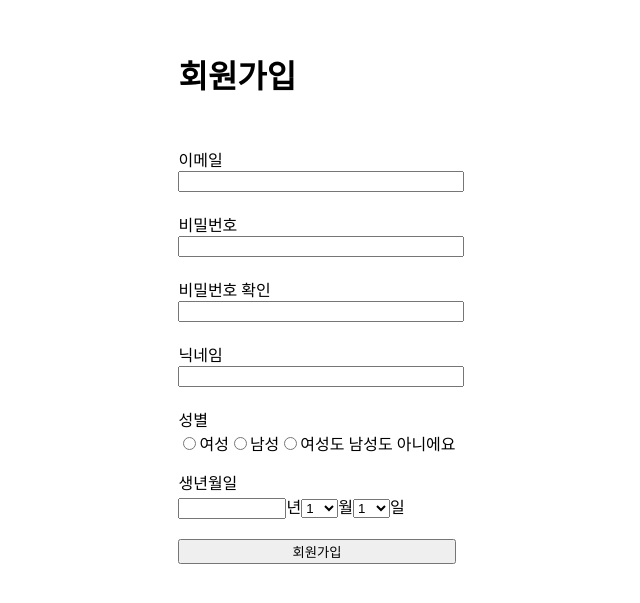
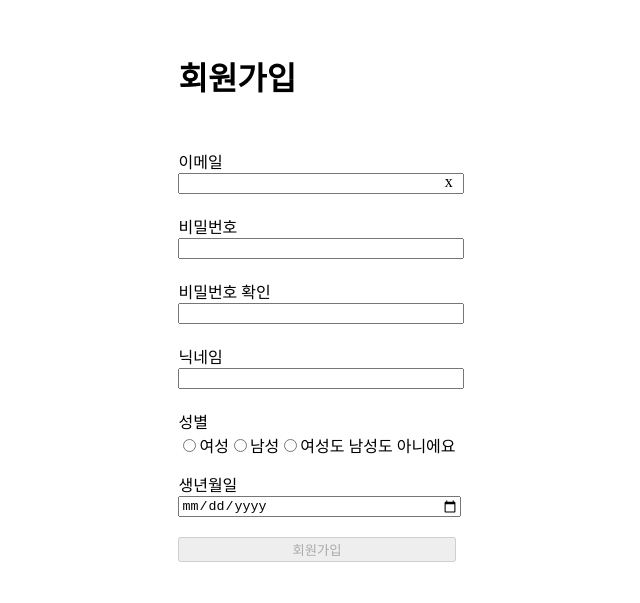
Before and after one commit to leewol/Cluvie, a React (Create React App) app in the folder front/: page /RegisterByEmail in a window 1280 px wide. Shown: the part 111-714 px from the top of the page, without its empty margins (323-963 px from the left). Built offline with nearby package versions, Linux system fonts and the light colour scheme.

Commit message:
[Chore] 폼 검증 작업 중

```diff
--- a/front/src/pages/User/Login.tsx
+++ b/front/src/pages/User/Login.tsx
@@ -17,7 +17,7 @@ function Login() {
           <input type='password' placeholder='비밀번호' />
           <button type='submit'>로그인</button>
         </UserForm>
-        <Link to='/join'>가입하기</Link>
+        <Link to='/register'>가입하기</Link>
       </InnerBox>
     </ContainerBox>
   );
--- a/front/src/pages/User/RegisterForm.tsx
+++ b/front/src/pages/User/RegisterForm.tsx
@@ -3,11 +3,13 @@ import { useNavigate } from "react-router-dom";
 import styled from "@emotion/styled";
 import axios from "axios";
 
+// import CheckCircleOutlineIcon from '@mui/icons-material/CheckCircleOutline';
+// import DoNotDisturbIcon from '@mui/icons-material/DoNotDisturb';
+
 import { ContainerBox } from "../../styles/Container";
 
 // TODO : 스타일 - 데이터 create(API), 비밀번호 일치 확인, input박스 커스텀, radio 커스텀
-// TODO: 검증 - 이메일 형식, 비밀번호 6자리 이상, 비밀번호 확인 일치, 닉네임 2글자 이상
-// 이야기할 것 : age , enum (성별 자료형)
+// TODO: 검증 - 이메일, 비밀번호, 비밀번호 일치, 닉네임
 
 const RegisterFormInnerBox = styled.form`
   display: flex;
@@ -21,8 +23,17 @@ const RegisterInputs = styled.div`
   display: flex;
   flex-direction: column;
 
-  div:not(.birth) > input {
+  div {
     width: 100%;
+    position: relative;
+  }
+  div > input {
+    width: 100%;
+  }
+  div > span {
+    position: absolute;
+    top: 0;
+    right: 1%;
   }
 
   input {
@@ -31,10 +42,6 @@ const RegisterInputs = styled.div`
   input[type="radio"] {
     // display: none;
   }
-`;
-
-const BirthBox = styled.input`
-  width: 100px;
 `;
 
 function RegisterForm() {
@@ -46,13 +53,15 @@ function RegisterForm() {
     nickname: "",
     password: "",
     confirmPassword: "",
-    age: "",
+    birthDate: "",
     sex: "",
   });
-  const [birthYear, setBirthYear] = useState("");
 
-  const isEmailValid = (email: String) => {
-    return true;
+  const isEmailValid = (email: string) => {
+    const emailRegex =
+      /^(([^<>()[\].,;:\s@"]+(\.[^<>()[\].,;:\s@"]+)*)|(".+"))@(([^<>()[\].,;:\s@"]+\.)+[^<>()[\].,;:\s@"]{2,})$/i;
+
+    return emailRegex.test(email);
   };
   const isPasswordValid = form.password.length >= 6;
   const isPasswordConfirmed = form.password === form.confirmPassword;
@@ -63,70 +72,43 @@ function RegisterForm() {
     isPasswordConfirmed &&
     isNicknameValid;
 
+  const showValidIcon = (validation: boolean) => {
+    return validation ? <span>o</span> : <span>x</span>;
+  };
+
   const onChange = (event: React.ChangeEvent<HTMLInputElement>) => {
     const { name, value } = event.target;
-    let age = 0;
-
-    if (name === "age") {
-      setBirthYear(() => value);
-
-      const date = new Date();
-      age = date.getFullYear() - Number(value) + 1;
-    }
 
     setForm((prev) => ({
       ...prev,
-      [name]: name === "age" ? age : value,
+      [name]: value,
     }));
   };
 
   const handleSumbit = (event: React.FormEvent<HTMLFormElement>) => {
     event.preventDefault();
     console.log(form);
+
     // * 데이터 create 후 메인 페이지로 이동하기
-    const { email, password, nickname, age } = form;
-    const bodyData = JSON.stringify({
-      email,
-      password,
-      nickname,
-      age,
-      sex: Number(form.sex),
-    });
+    // const { email, password, nickname, birthDate, sex } = form;
+    // const bodyData = JSON.stringify({
+    //   email,
+    //   password,
+    //   nickname,
+    //   birthDate,
+    //   sex,
+    // });
 
-    console.log(bodyData);
+    // console.log(bodyData);
 
-    axios
-      .post(`${serverUrl}/users/registration`, bodyData, {
-        headers: {
-          "Content-Type": "application/json",
-        },
-      })
-      .then((res) => console.log(res))
-      .catch((err) => console.log(err));
-  };
-
-  const monthslist = () => {
-    const months = [];
-    for (let i = 1; i < 13; i++) {
-      months.push(
-        <option key={i} value={i}>
-          {i}
-        </option>
-      );
-    }
-    return months;
-  };
-
-  const dayslist = () => {
-    const days = [];
-    for (let i = 1; i < 32; i++) {
-      days.push(
-        <option key={i} value={i}>
-          {i}
-        </option>
-      );
-    }
-    return days;
+    // axios
+    //   .post(`${serverUrl}/users`, bodyData, {
+    //     headers: {
+    //       "Content-Type": "application/json",
+    //     },
+    //   })
+    //   .then((res) => console.log(res))
+    //   .catch((err) => console.log(err));
   };
 
   return (
@@ -143,6 +125,7 @@ function RegisterForm() {
                 value={form.email}
                 onChange={onChange}
               />
+              {showValidIcon(isEmailValid(form.email))}
             </div>
           </label>
           <label htmlFor='password'>
@@ -181,30 +164,30 @@ function RegisterForm() {
           성별
           <div id='sex' onChange={onChange}>
             <label htmlFor='women'>
-              <input type='radio' name='sex' value='1' />
+              <input type='radio' name='sex' value='여성' />
               여성
             </label>
             <label htmlFor='men'>
-              <input type='radio' name='sex' value='2' />
+              <input type='radio' name='sex' value='남성' />
               남성
             </label>
             <label htmlFor='none'>
-              <input type='radio' name='sex' value='3' />
+              <input type='radio' name='sex' value='여성도 남성도 아니에요' />
               여성도 남성도 아니에요
             </label>
           </div>
           생년월일
           <div className='birth'>
-            <BirthBox
-              type='text'
-              name='age'
-              value={birthYear}
+            <input
+              type='date'
+              name='birthDate'
+              value={form.birthDate}
               onChange={onChange}
             />
-            년<select name='birthMonth'>{monthslist()}</select>월
-            <select name='birthDay'>{dayslist()}</select>일
           </div>
-          <button type='submit'>회원가입</button>
+          <button type='submit' disabled={!isFormValid}>
+            회원가입
+          </button>
         </RegisterInputs>
       </RegisterFormInnerBox>
     </ContainerBox>
```
